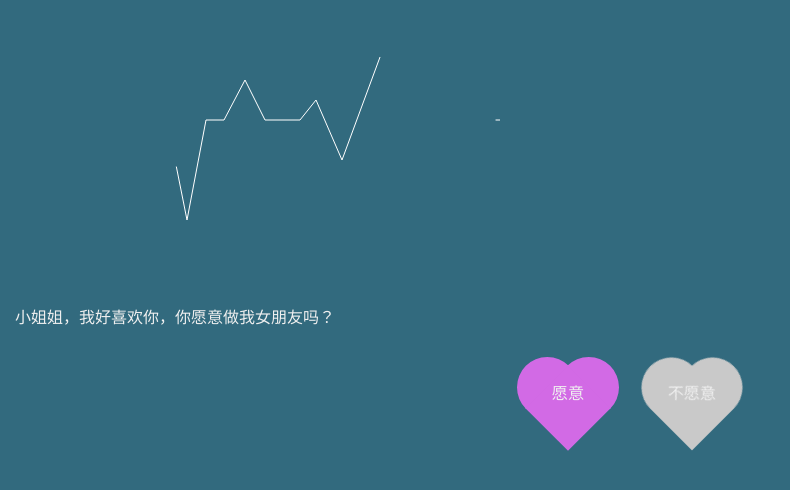
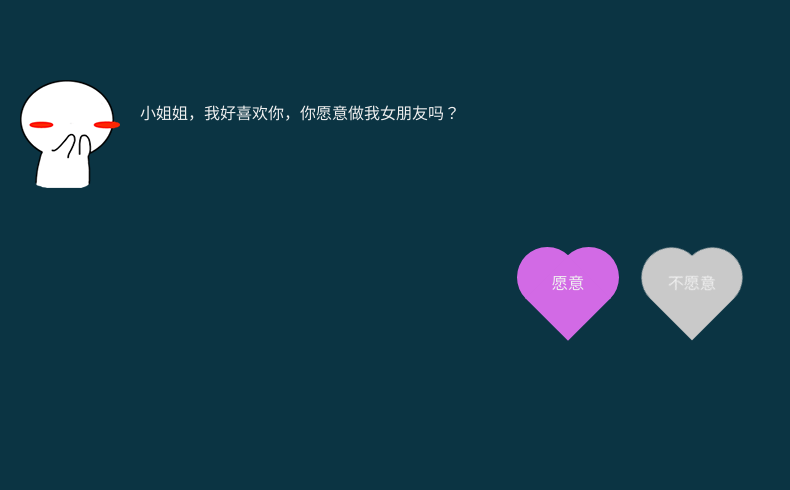
Before and after one commit to AliceSteven/AliceSteven.github.io, a plain HTML site: page index.html in a window 1280 px wide. Shown: the whole page, without its empty margins (0-790 px from the left). Drawn offline with nearby package versions, Linux system fonts and the light colour scheme.

Commit message:
修改index

```diff
--- a/index.html
+++ b/index.html
@@ -10,8 +10,10 @@
 <style type="text/css">
 	*{ -webkit-tap-highlight-color:rgba(0,0,0,0); -webkit-box-sizing: border-box; box-sizing: border-box; }
 	html{ width: 100%; height: 100%; }
-	body{ margin: 0; background: #326a7e; color: #f0f0f0;}
-	.content{ margin-bottom: 50px; padding-left: 15px; padding-right: 15px;}
+	body{ margin: 0; background: #0b3443; color: #f0f0f0;}
+	.content{ padding: 80px 20px;}
+	.text_wrapper{ display: -webkit-box; display: flex; }
+	.text_wrapper .text{ padding-top: 20px; padding-left: 20px; }
 	.hide{ display: none !important; }
 	p{ margin: 0; }
 	.btn-groups{ padding-right: 20px; text-align: center; }
@@ -29,17 +31,7 @@
 	.container .modal{ width: 80%; height: 160px; position: absolute; top: 50%; left: 50%; padding: 20px 15px; border-radius: 5px; transform: translate(-50%, -70%); -webkit-transform: translate(-50%，-70%); background: #f3f3f3;}
 	.container .modal p{ margin-top: 20px; margin-bottom: 20px; font-size: 16px; color: #353535; text-align: center;}
 	.confirm{ display: block; width: 120px; height: 40px; margin: 0 auto; border: none; font-size: 16px; border-radius: 5px; color: #ffffff; background: #f45cae; }
-	#heartLine{ padding: 0; }
-	#line_path{stroke-dasharray: 500; stroke-dashoffset: 1525; animation: heartLine 3s linear infinite; -webkit-animation: heartLine 3s linear infinite;}
 	.type_words{ padding: 12px 20px; }
-	@keyframes heartLine {
-		form{
-			stroke-dashoffset: 1525;
-		}
-		to{
-			stroke-dashoffset: 0;
-		}
-	}
 	@keyframes breath {
 		0% {
 			transform: scale3d(1,1,1);
@@ -60,12 +52,8 @@
 </style>
 <script type="text/javascript">
 	$(function() {
-		var w = $('body').innerWidth();
-		var path = $('#heartLine');
-		path.attr('width', w);
-		path.attr('height', 300);
 		$('#yes').click(function(event) {
-			modal('我就知道小姐姐您一定会同意的。(^_^)', function() {
+			modal('我就知道小姐姐您一定会愿意的。(^_^)', function() {
 				$('.page_one').addClass('hide');
 				$('.page_two').removeClass('hide');
 				// typeWrite();
@@ -162,11 +150,13 @@
 </script>
 <body>
 	<div class="page_one">
-		<svg id="heartLine" style="background: #326a7e" xmlns="http://www.w3.org/2000/svg" xmlns:xlink="http://www.w3.org/1999/xlink">
-			<path id="line_path" d="M0 120 L20 120 L50 60 L76 120 L98 120 L108 140 L145 10 L187 220 L206 120 L224 120 L245 80 L265 120 L300 120 L316 100 L342 160 L390 30 L430 290 L460 120 L500 120" fill="none" stroke="#fff" stroke-width="1"></path>
-		</svg>
 		<div class="content">
-			<p>小姐姐，我好喜欢你，你愿意做我女朋友吗？</p>
+			<div class="text_wrapper">
+				<img src="images/a8.png" alt="">
+				<div class="text">
+					小姐姐，我好喜欢你，你愿意做我女朋友吗？
+				</div>
+			</div>
 		</div>
 		<div class="btn-groups">
 			<div class="heart-btn">
```
Also changed, not shown: images/a8.png (added).
